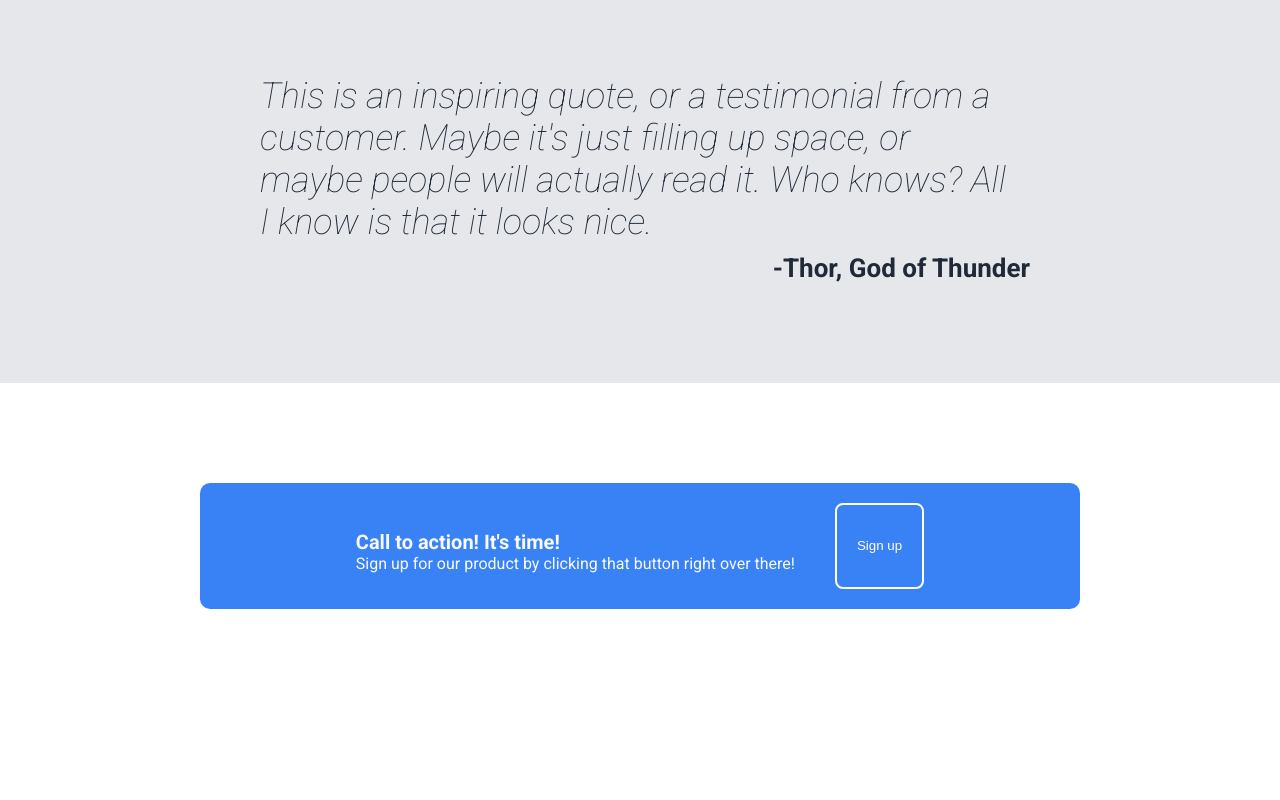
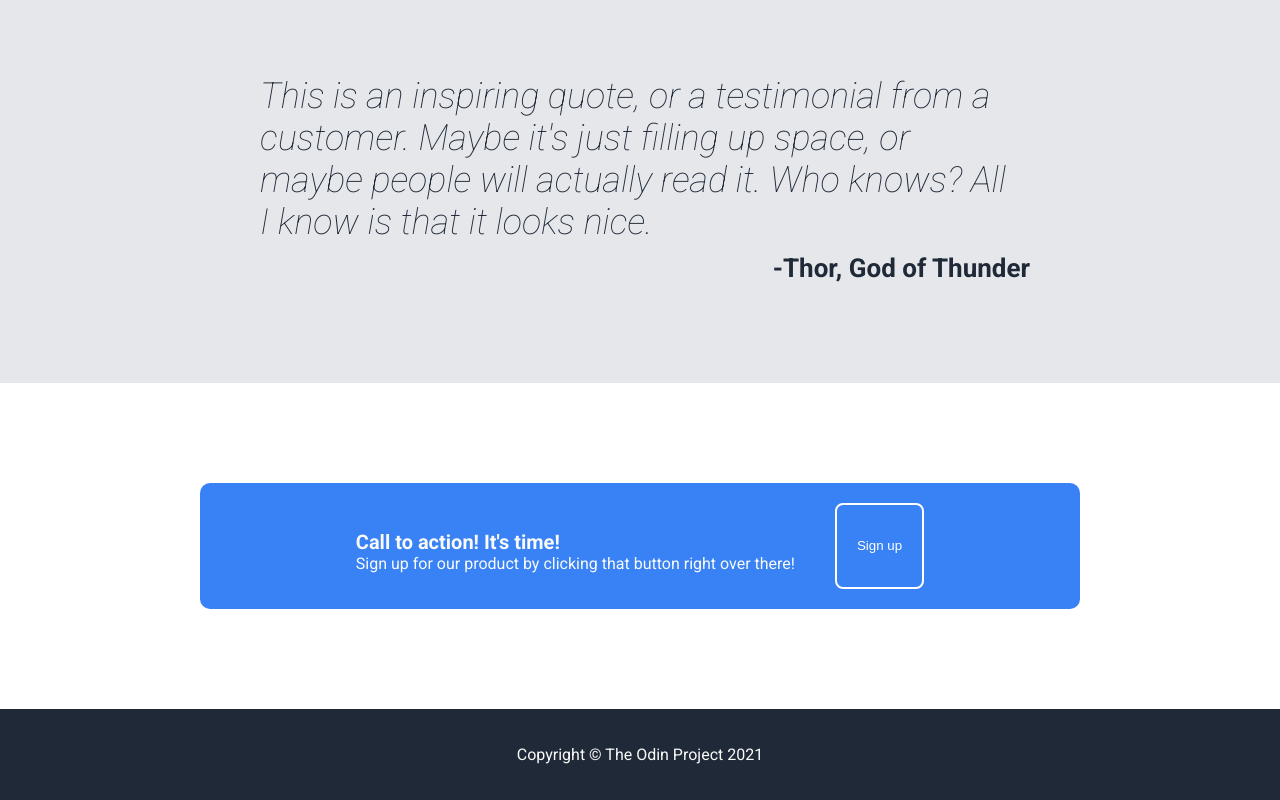
Before and after one commit to tstidwill/Odin-landingpage, a plain HTML site: page index.html in a window 1280 px wide. Shown: the part 1101-1901 px from the top of the page. Before the commit the page ends 1810 px from the top, so only its background shows below. Drawn offline with Linux system fonts and the light colour scheme.

Commit message:
Add styled footer

```diff
--- a/index.html
+++ b/index.html
@@ -56,6 +56,10 @@
             </div>
             <button class="bordered">Sign up</button>
         </div>
+        <footer>
+            <p> Copyright &copy; The Odin Project 2021</p>
+        </footer>
+
     </body>
 
 
--- a/styles.css
+++ b/styles.css
@@ -2,7 +2,7 @@ body{
     font-family: "Roboto", sans-serif;
     margin: 0;
 }
-header, .hero{
+header, .hero, footer{
     display: flex;
     justify-content: space-between;
     background-color: #1F2937;
@@ -119,9 +119,12 @@ button{
 .signup p{
     margin-top: 0;
 }
-
 .bordered{
     border: 2px white solid;
     padding: 20px;
     margin: 0;
 }
+footer{
+    justify-content: center;
+    padding: 20px;
+}
```
